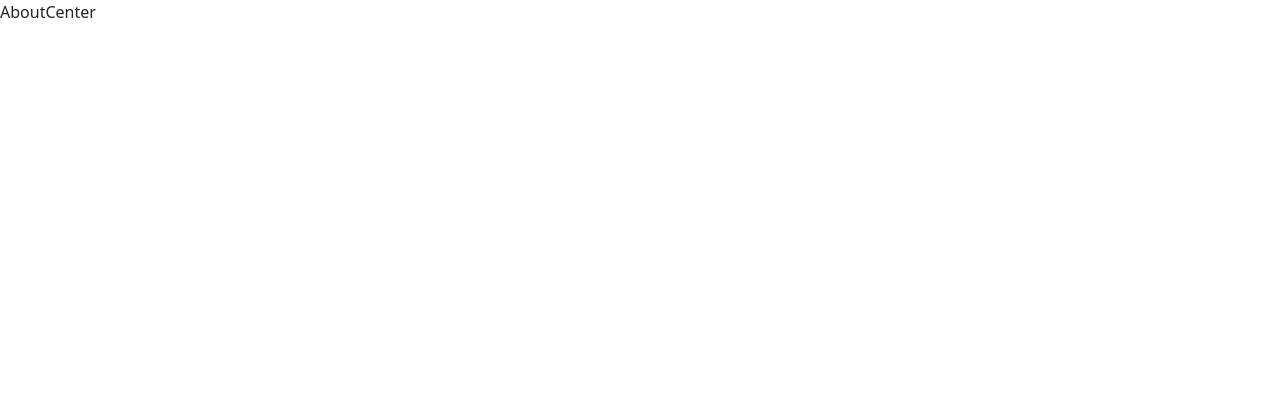
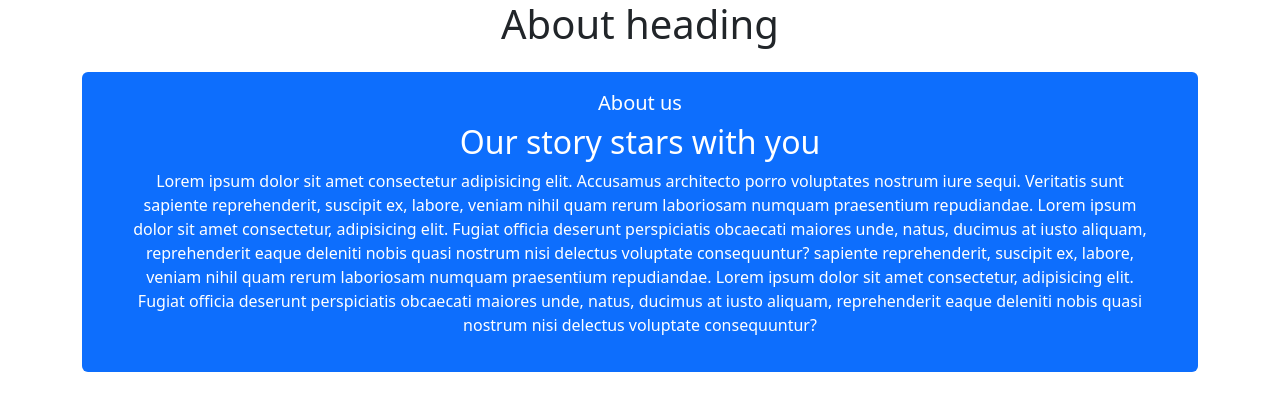
Before and after one commit to neharadialcode/bootstrap-common-components, a React (Create React App) app: page /about in a window 1280 px wide. Shown: the top 410 px of the page. Built offline with nearby package versions, Linux system fonts and the light colour scheme.

Commit message:
about us heading

```diff
--- a/src/App.css
+++ b/src/App.css
@@ -1,38 +1,3 @@
-.App {
-  text-align: center;
+.about_card{
+  min-height: 300px;
 }
-
-.App-logo {
-  height: 40vmin;
-  pointer-events: none;
-}
-
-@media (prefers-reduced-motion: no-preference) {
-  .App-logo {
-    animation: App-logo-spin infinite 20s linear;
-  }
-}
-
-.App-header {
-  background-color: #282c34;
-  min-height: 100vh;
-  display: flex;
-  flex-direction: column;
-  align-items: center;
-  justify-content: center;
-  font-size: calc(10px + 2vmin);
-  color: white;
-}
-
-.App-link {
-  color: #61dafb;
-}
-
-@keyframes App-logo-spin {
-  from {
-    transform: rotate(0deg);
-  }
-  to {
-    transform: rotate(360deg);
-  }
-}
--- a/src/components/aboutus/AboutCenter.jsx
+++ b/src/components/aboutus/AboutCenter.jsx
@@ -1,9 +1,33 @@
-import React from 'react'
+import React from "react";
 
 const AboutCenter = () => {
   return (
-    <div>AboutCenter</div>
-  )
-}
+    <div>
+      <h1 className="text-center">About heading</h1>
+      <div className="container">
+        <div className="about_card bg-primary rounded-2 mt-4 py-3 d-flex flex-column justify-content-center align-items-center">
+          <h5 className="text-center text-white">About us</h5>
+          <h2 className="text-center text-white"> Our story stars with you</h2>
+          <p className="text-center text-white px-md-5 px-3">
+            Lorem ipsum dolor sit amet consectetur adipisicing elit. Accusamus
+            architecto porro voluptates nostrum iure sequi. Veritatis sunt
+            sapiente reprehenderit, suscipit ex, labore, veniam nihil quam rerum
+            laboriosam numquam praesentium repudiandae. Lorem ipsum dolor sit
+            amet consectetur, adipisicing elit. Fugiat officia deserunt
+            perspiciatis obcaecati maiores unde, natus, ducimus at iusto
+            aliquam, reprehenderit eaque deleniti nobis quasi nostrum nisi
+            delectus voluptate consequuntur?
+            sapiente reprehenderit, suscipit ex, labore, veniam nihil quam rerum
+            laboriosam numquam praesentium repudiandae. Lorem ipsum dolor sit
+            amet consectetur, adipisicing elit. Fugiat officia deserunt
+            perspiciatis obcaecati maiores unde, natus, ducimus at iusto
+            aliquam, reprehenderit eaque deleniti nobis quasi nostrum nisi
+            delectus voluptate consequuntur?
+          </p>
+        </div>
+      </div>
+    </div>
+  );
+};
 
-export default AboutCenter
+export default AboutCenter;
```
